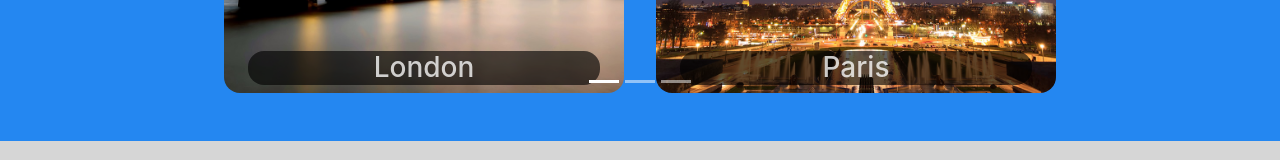
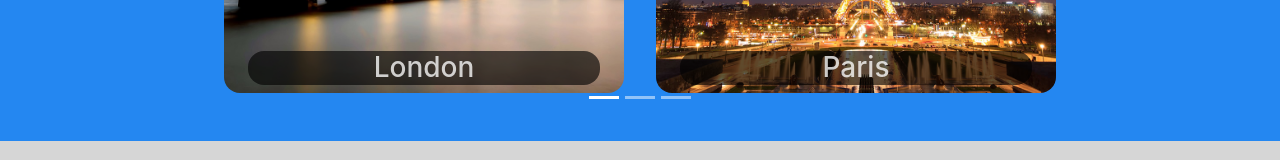
Before and after one commit to adrielbaez/mytinerary-adrielbaez, a React (Create React App) app in the folder frontend/: page / in a window 1280 px wide. Shown: the part 1972-2132 px from the top of the page. Built offline with nearby package versions, Linux system fonts and the light colour scheme.

Commit message:
cambios finales

```diff
--- a/frontend/src/App.css
+++ b/frontend/src/App.css
@@ -286,7 +286,9 @@ div.call-content h2{
     border-radius: 1rem !important;
 
 }
-
+ol.carousel-indicators{
+    margin-bottom: 0;
+}
 div.carrusel{
     width: 85vw;
     margin: 0 auto;
--- a/frontend/src/components/Carrusel.js
+++ b/frontend/src/components/Carrusel.js
@@ -97,9 +97,9 @@ const Carrusel = (props) => {
     if (animating) return;
     setActiveIndex(newIndex);
   }
-  let keyCity =[]
+  let keyCities =[]
   const slides = items.map((item, index) => {
-    keyCity.push(item[0].src)
+    keyCities.push(item[0].src)
     return (
       <CarouselItem
         onExiting={() => setAnimating(true)}
@@ -119,7 +119,7 @@ const Carrusel = (props) => {
       previous={previous}
       interval={4000}
     >
-      <CarouselIndicators items={keyCity} activeIndex={activeIndex} onClickHandler={goToIndex} />
+      <CarouselIndicators items={keyCities} activeIndex={activeIndex} onClickHandler={goToIndex} />
       {slides}
       <CarouselControl direction="prev" directionText="Previous" onClickHandler={previous} />
       <CarouselControl direction="next" directionText="Next" onClickHandler={next} />
--- a/frontend/src/pages/Cities.js
+++ b/frontend/src/pages/Cities.js
@@ -2,7 +2,7 @@ import Footer from "../components/Footer"
 import NavBar from "../components/NavBar"
 
 const Cities = () => {
-    var imagen = [
+    var imagenes = [
         {logo: 'logo.png'},
         {portada: 'portada3.jpg'},
         {imagenTravel: 'callToAction.PNG'}
@@ -10,11 +10,11 @@ const Cities = () => {
 
     return (
         <div className="d-flex flex-colum2">
-            <NavBar logo={imagen[0]}/>
+            <NavBar logo={imagenes[0]}/>
             <div className="d-flex flex-centrado">
                 <img className="under-construction" src="https://danvilleinstituteofgymnastics.files.wordpress.com/2015/02/underconstruction.jpg" alt="construction"/>
             </div>
-            <Footer logo={imagen[0].logo}/>
+            <Footer logo={imagenes[0].logo}/>
         </ div>
     );
 }
--- a/frontend/src/pages/Home.js
+++ b/frontend/src/pages/Home.js
@@ -4,22 +4,22 @@ import Footer from '../components/Footer';
 import Carrusel from '../components/Carrusel';
 import CallToAction from '../components/CallToAction';
 const Home = () => {
-    var imagen = [
+    var imagenes = [
         {logo: 'logo.png'},
         {portada: 'portada3.jpg'},
         {imagenTravel: 'callToAction.PNG'}
       ]
     return(
         <Fragment>
-                <Header imagen={imagen}  portada={imagen[1].portada}/>
-                <CallToAction  imagenTravel={imagen[2].imagenTravel}/>
+                <Header imagen={imagenes}  portada={imagenes[1].portada}/>
+                <CallToAction  imagenTravel={imagenes[2].imagenTravel}/>
                 <div className="contenedor-carrusel">
                     <h2 className="text-center">Popular MYtineraries</h2>
                     <div className="carrusel">
                         <Carrusel />
                     </div>
                 </div>
-                <Footer logo={imagen[0].logo}/>
+                <Footer logo={imagenes[0].logo}/>
         </Fragment>
     )
 }
```
